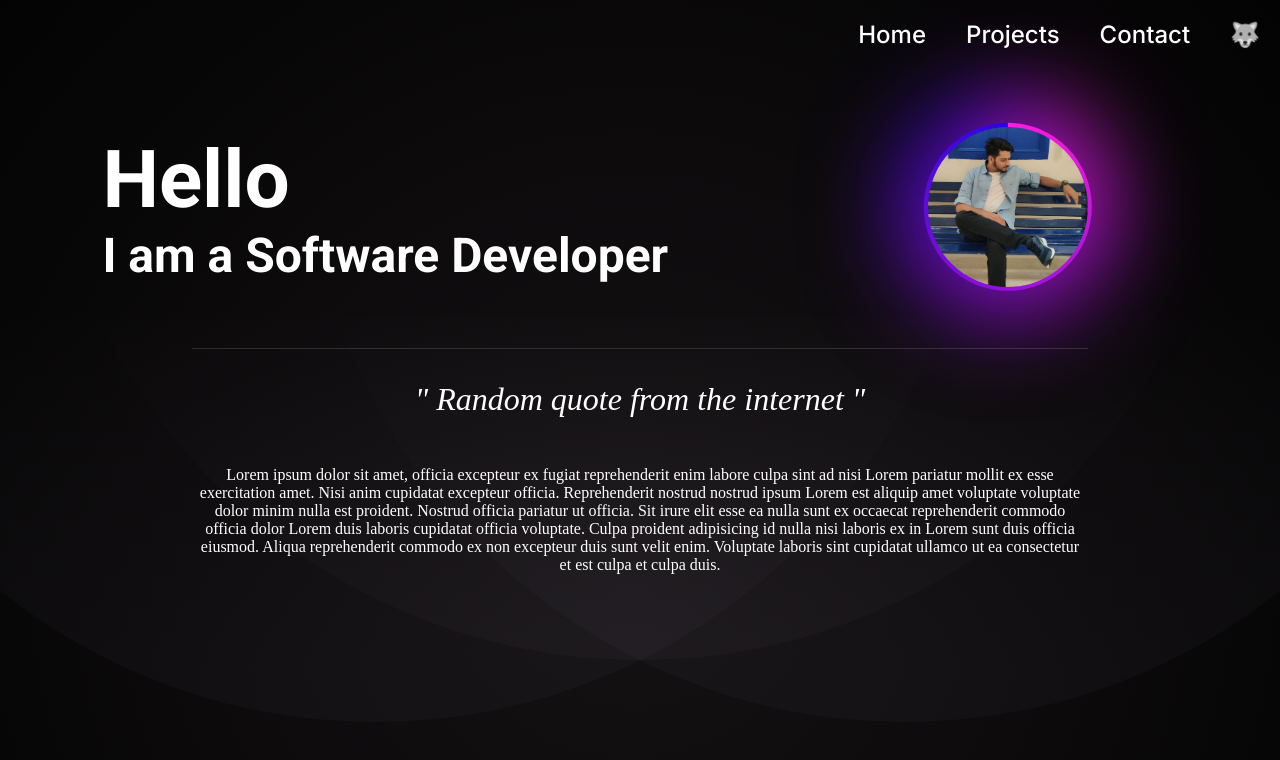
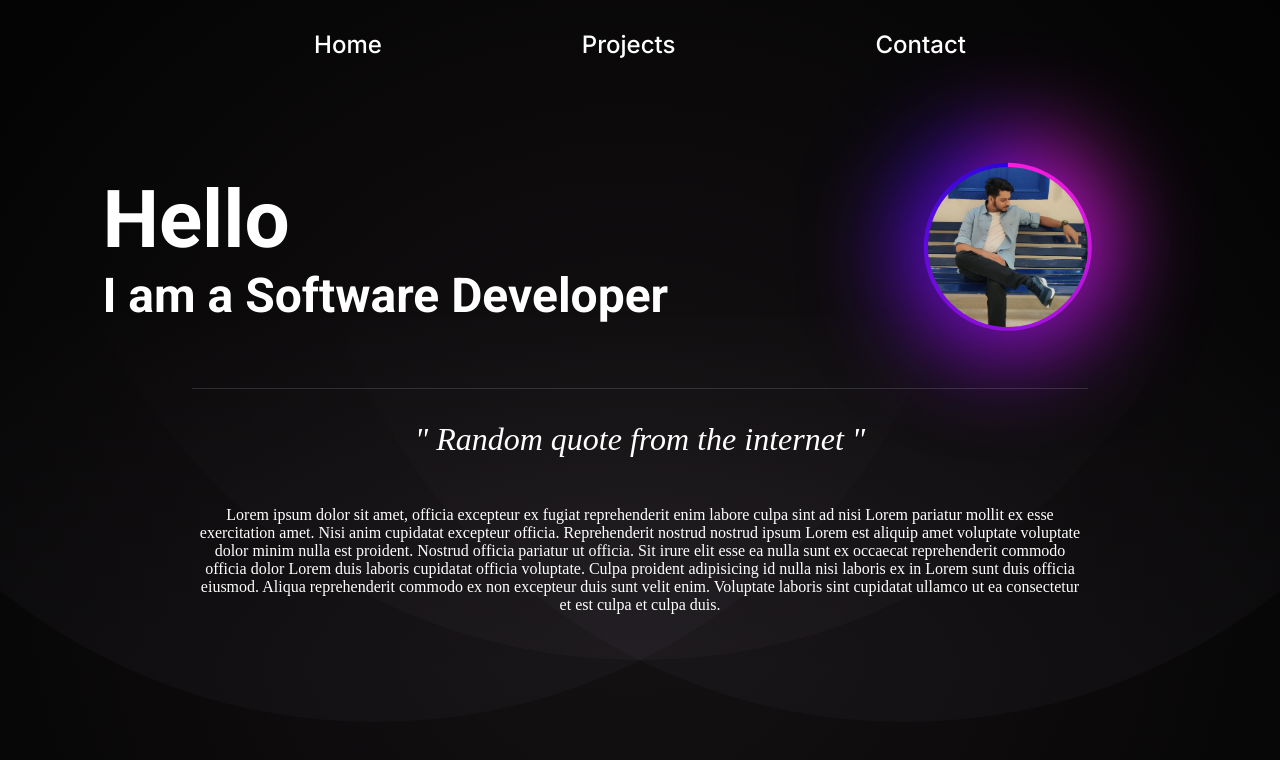
Before and after one commit to ItsHyde-dev/Web-Portfolio, a React (Create React App) app: page / in a window 1280 px wide. Shown: the top 760 px of the page. Built offline with nearby package versions, Linux system fonts and the light colour scheme.

Commit message:
changed navbar - made it centered

```diff
--- a/src/app.css
+++ b/src/app.css
@@ -7,6 +7,5 @@ html {
     background-position: center;
     background-color: #080808;
     inset: 0;
-    z-index: -10;
     height: 100%;
 }
--- a/src/components/navbar/navbar.module.css
+++ b/src/components/navbar/navbar.module.css
@@ -1,9 +1,9 @@
 .navbar {
     display: flex;
     flex-direction: row;
-    justify-content: flex-end;
+    justify-content: center;
     align-items: center;
-    padding: 10px 0px 10px 0px;
+    padding: 20px 0px 40px 0px;
     width: 100%;
 }
 
@@ -18,6 +18,7 @@
 .router_link {
     text-decoration: none;
     color: white;
+    margin: 0 5rem 0 5rem;
 }
 
 .nav_button::after {
@@ -40,3 +41,9 @@
     transform: scaleX(1);
     transition: transform 0.5s ease-in-out;
 }
+
+.navbar_my_name {
+    font-size: 1.5rem;
+    font-weight: bold;
+    margin-left: 5rem;
+}
--- a/src/components/navbar/navbar.tsx
+++ b/src/components/navbar/navbar.tsx
@@ -17,7 +17,6 @@ function Navbar() {
                 <Link to="/contact" className={styles.router_link}>
                     <div className={styles.nav_button} >Contact</div>
                 </Link>
-                <div className={styles.nav_button}>&#128058;</div>
             </div>
         )
     }
--- a/src/components/projects/projects.tsx
+++ b/src/components/projects/projects.tsx
@@ -17,14 +17,14 @@ var githubUrls: { [key: string]: string } = {
 
 export default function ProjectPage() {
     return (
-        <>
+        <div>
             <Navbar />
             <div className={`
                 ${styles.divider}
                 ${animation.expand_from_center}
             `} />
             <ProjectGrid />
-        </>
+        </div>
     )
 }
 
@@ -45,6 +45,7 @@ function ProjectBuilder(props: { projects: {}[] }) {
                 props.projects.map((project: any) => {
                     return (
                         <ProjectRow
+                            key={project.title}
                             title={project.title}
                             summary={project.summary}
                             projectName={project.projectName}
@@ -94,7 +95,7 @@ function showTechnologies(technologies: { [key: string]: any }[]) {
                 technologies.map((technology: { [key: string]: any }) => {
 
                     return (
-                        <div className={styles.tech_logos_container} data-tooltip={technology.hover} >
+                        <div key={technology.hover} className={styles.tech_logos_container} data-tooltip={technology.hover} >
                             <img
                                 src={technology.logo}
                                 className={styles.tech_logos} />
```
